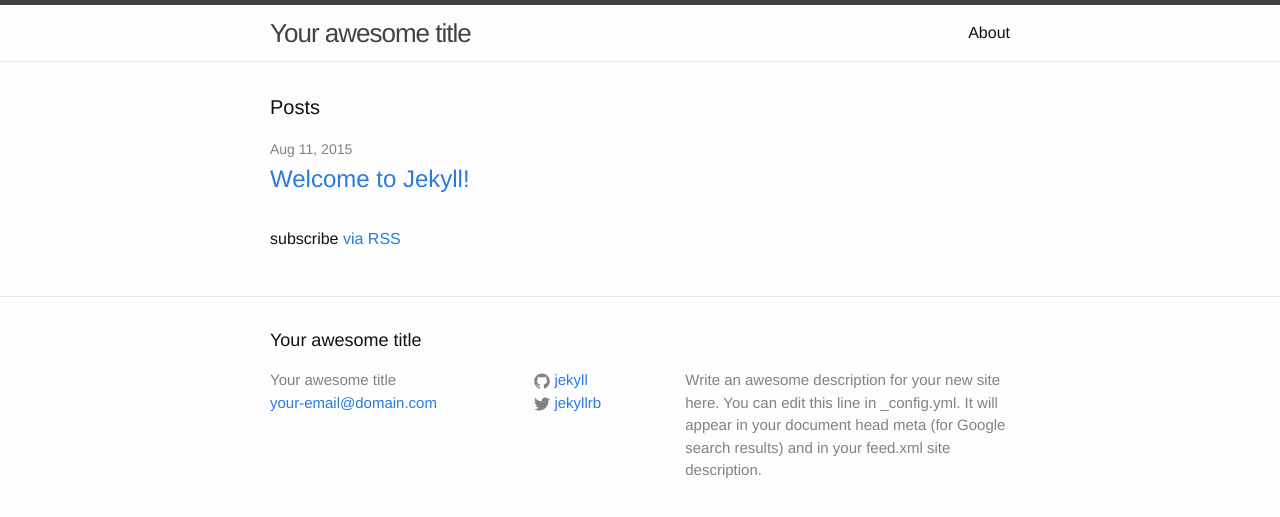
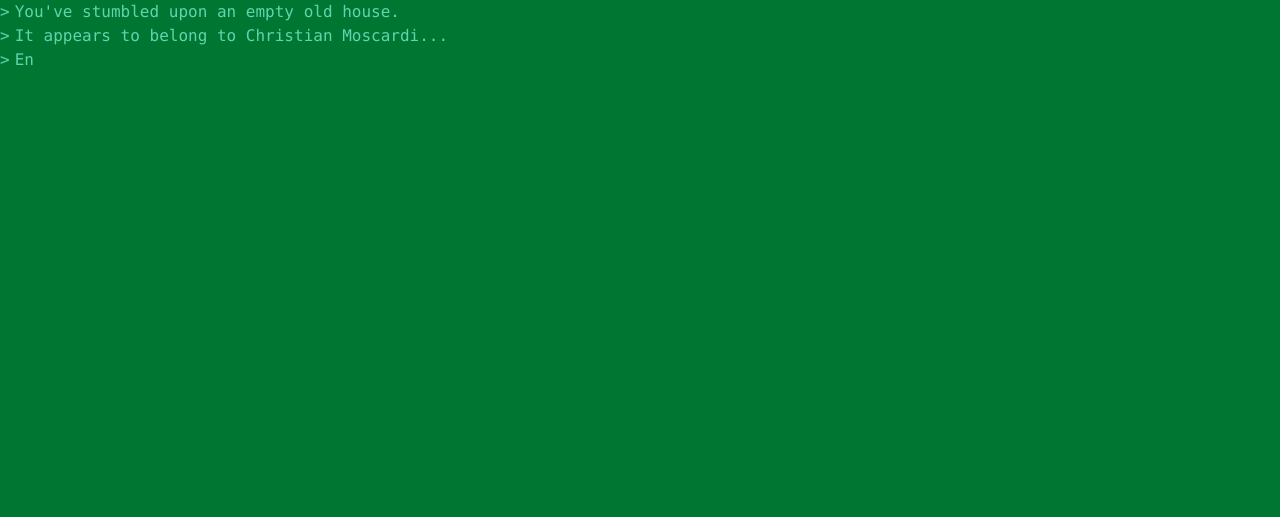
Before and after one commit to cmoscardi/cmoscardi.github.io, a Jekyll site: the page built from index.html, in a window 1280 px wide. Shown: the top 517 px of the page. Built offline with Jekyll 4.4.1, drawn with Linux system fonts in a browser that asks for light colours; nearby versions of some CDN libraries.

Commit message:
feature parity with old site

```diff
--- a/_config.yml
+++ b/_config.yml
@@ -1,14 +1,12 @@
 # Site settings
-title: Your awesome title
-email: your-email@domain.com
+title: Christian Moscardi
+email: christianmoscardi@gmail.com
 description: > # this means to ignore newlines until "baseurl:"
-  Write an awesome description for your new site here. You can edit this
-  line in _config.yml. It will appear in your document head meta (for
-  Google search results) and in your feed.xml site description.
+  Christian Moscardi's personal website and blog.
 baseurl: "" # the subpath of your site, e.g. /blog/
 url: "http://yourdomain.com" # the base hostname & protocol for your site
-twitter_username: jekyllrb
-github_username:  jekyll
+twitter_username: c_moscardi
+github_username:  cmoscardi
 
 # Build settings
 markdown: kramdown
--- a/_includes/head.html
+++ b/_includes/head.html
@@ -3,10 +3,22 @@
   <meta http-equiv="X-UA-Compatible" content="IE=edge">
   <meta name="viewport" content="width=device-width, initial-scale=1">
 
-  <title>{% if page.title %}{{ page.title }}{% else %}{{ site.title }}{% endif %}</title>
+  <title>{% if page.title %}{{ page.title }}{% endif %} || {{ site.title }}</title>
   <meta name="description" content="{% if page.excerpt %}{{ page.excerpt | strip_html | strip_newlines | truncate: 160 }}{% else %}{{ site.description }}{% endif %}">
 
   <link rel="stylesheet" href="{{ "/css/main.css" | prepend: site.baseurl }}">
   <link rel="canonical" href="{{ page.url | replace:'index.html','' | prepend: site.baseurl | prepend: site.url }}">
   <link rel="alternate" type="application/rss+xml" title="{{ site.title }}" href="{{ "/feed.xml" | prepend: site.baseurl | prepend: site.url }}" />
+
+
+
+  <link type='text/css' rel='stylesheet' href='/css/styles.css'  />
+  <link href='http://fonts.googleapis.com/css?family=Arvo:400,700' rel='stylesheet' type='text/css'>
+  <link href='http://fonts.googleapis.com/css?family=Lato:400,700,900' rel='stylesheet' type='text/css'>
+
+  <script src="http://ajax.googleapis.com/ajax/libs/jquery/1.8.3/jquery.min.js"></script>
+  <script src="/js/jquery.pw-typer.js"></script>
+  <!--Props to https://github.com/philipwalton/PW_Typer -->
+  <script src="/js/message.js"></script>
+
 </head>
--- /dev/null
+++ b/_layouts/basic.html
@@ -0,0 +1,7 @@
+<!DOCTYPE html>
+{% include head.html %}
+<html>
+  <body>
+    {{ content }}
+  </body>
+</html>
--- a/_layouts/default.html
+++ b/_layouts/default.html
@@ -11,6 +11,7 @@
       <div class="wrapper">
         {{ content }}
       </div>
+    <p class="rss-subscribe">subscribe <a href="{{ "/feed.xml" | prepend: site.baseurl }}">via RSS</a></p>
     </div>
 
     {% include footer.html %}
--- /dev/null
+++ b/css/styles.css
@@ -0,0 +1,93 @@
+body {
+  background-color: #007633;
+  color: #60D5AC;
+  font-family: 'Monaco', monospace;
+}
+
+h1 {
+
+  font-family: 'Lato', sans-serif;
+  color: #DFEBE2;
+  font-weight:900;
+}
+
+ul {
+  list-style: none;
+  margin-left: 0;
+  padding-left: 0;
+}
+li {
+  padding-left: 1em;
+  text-indent: -1em;
+}
+
+li:before {
+  content: ">";
+  padding-right: 5px;
+}
+
+a {
+  color: #60D5AC;
+
+}
+
+#content{
+  position:relative;
+  width:80em;
+
+}
+
+#menu{
+  width:40em;
+  margin: 0 0 5em 0;
+}
+
+
+#information{
+  position: absolute;
+  left: 40em;
+  width:40em;
+  margin: 0 auto;
+}
+
+.hidden{
+  display: none;
+}
+
+.option{
+  display: none;
+}
+.flash {
+
+  -moz-animation: flash 1s ;
+  -moz-animation-iteration-count: 2000;
+
+  -webkit-animation: flash 1s ;
+  -webkit-animation-iteration-count: 2000;
+
+  -ms-animation: flash 1s ;
+  -ms-animation-iteration-count: 2000;
+
+}
+
+@-webkit-keyframes flash {
+  0% { background-color:none;}
+  50% { background-color:none;}
+  51% {background-color:#60D5AC;}
+  100% {background-color:#60D5AC;}
+
+}
+
+@-moz-keyframes flash {
+  0% { background-color:none;}
+  50% { background-color:none;}
+  51% {background-color:#60D5AC;}
+  100% {background-color:#60D5AC;}
+}
+
+@-ms-keyframes flash {
+  0% { background-color:none;}
+  50% { background-color:none;}
+  51% {background-color:#60D5AC;}
+  100% {background-color:#60D5AC;}
+}
--- a/index.html
+++ b/index.html
@@ -1,23 +1,21 @@
 ---
-layout: default
+layout: basic
+title: ??
 ---
 
 <div class="home">
-
-  <h1 class="page-heading">Posts</h1>
-
-  <ul class="post-list">
-    {% for post in site.posts %}
-      <li>
-        <span class="post-meta">{{ post.date | date: "%b %-d, %Y" }}</span>
-
-        <h2>
-          <a class="post-link" href="{{ post.url | prepend: site.baseurl }}">{{ post.title }}</a>
-        </h2>
-      </li>
-    {% endfor %}
+  <ul id="message">
+    <li>You've stumbled upon an empty old house.</li>
+    <li>It appears to belong to Christian Moscardi...</li>
+    <li>Enter? Y/N</li>
+    <li><span id="input"></span><span id="cursor">_</span></li>
   </ul>
 
-  <p class="rss-subscribe">subscribe <a href="{{ "/feed.xml" | prepend: site.baseurl }}">via RSS</a></p>
+  <script>
+    $("#message").type({delay:500, maxInterval:50, callback:index_input_handler});
+  </script>
 
+  <noscript>
+    :( you should run javascript, i promise it won't bite
+  </noscript>
 </div>
--- /dev/null
+++ b/js/message.js
@@ -0,0 +1,59 @@
+var fix_backspace = function() {
+
+  $("body").keydown( function(event) {
+    if(event.which==8){
+      event.preventDefault();
+      $("#input").text("");
+    }
+  });
+}
+
+var index_input_handler = function() {
+  $("#cursor").addClass("flash");
+
+  $("body").keydown( function(event) {
+    if(event.keyCode==13 &&
+      ($("#input").text().toLowerCase().indexOf("y")!=-1)){
+
+        window.location="./home.html";
+    }
+    $("#input").text(String.fromCharCode(event.keyCode));
+  });
+  fix_backspace();
+}
+
+var hide_all = function() {
+  $(".hidden").hide();
+}
+
+var homepage_input_handler = function() {
+  $(".option").show();
+  $("#cursor").addClass("flash");
+
+  $("body").keydown( function(event) {
+    if(event.keyCode==13){
+      switch($("#input").text()){
+        case "1":
+          hide_all();
+          $("#about").show();
+          break;
+        case "2":
+          hide_all();
+          $("#links").show();
+          break;
+        case "3":
+          hide_all();
+          $("#projects").show();
+          break;
+        case "4":
+          hide_all();
+          $("#blog").show();
+          break;
+      }
+      $("#input").text("");
+    }
+
+    $("#input").text(String.fromCharCode(event.keyCode));
+  });
+  fix_backspace();
+}
```
Also changed, not shown: home.html (added, +67 -0 lines), js/jquery.pw-typer.js (added), 2 other files.
